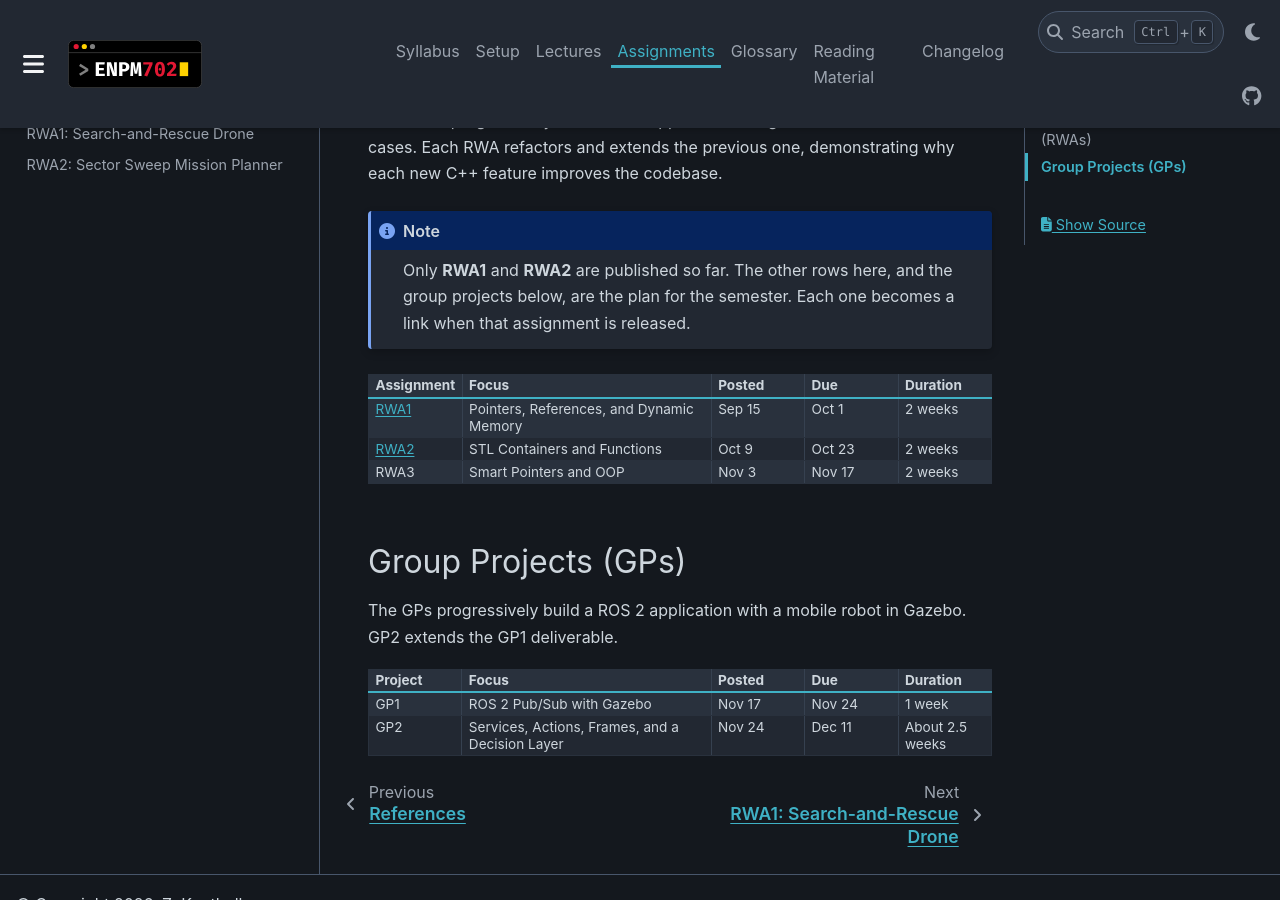
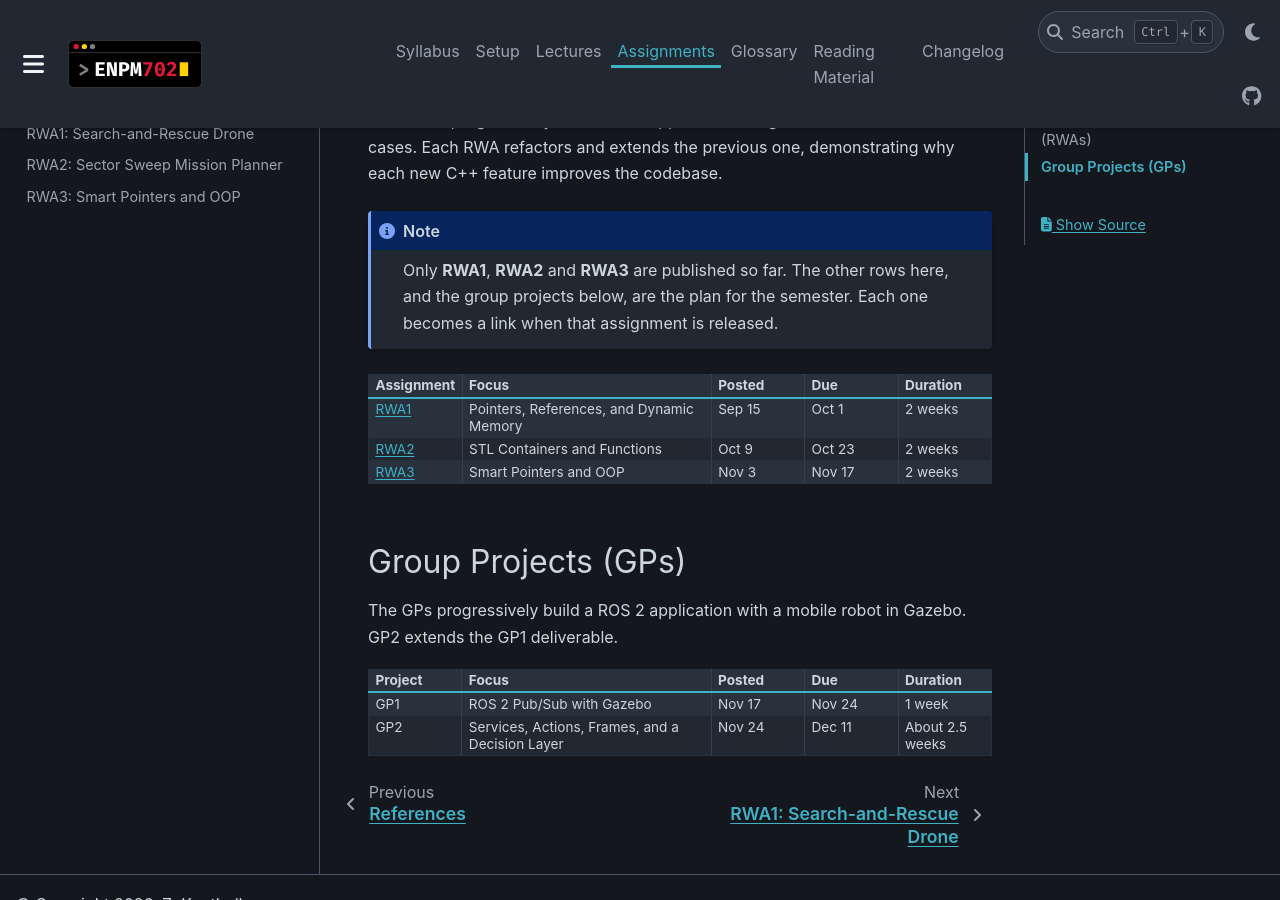
Before and after one commit to zeidk/enpm702-fall-2026-docs, a Sphinx documentation site: the page built from docs/source/assignments/index.rst, in a window 1280 px wide and 900 px high, scrolled down 593 px. Built offline with Sphinx 7.4.7 and the PyData theme 0.15.4, drawn with Linux system fonts in a browser that asks for light colours.

Commit message:
Publish RWA3: Smart Pointers and OOP
RWA3 joins the assignments table and toctree; posted Nov 3, due Nov 17.

```diff
--- a/docs/source/assignments/index.rst
+++ b/docs/source/assignments/index.rst
@@ -25,7 +25,7 @@ demonstrating why each new C++ feature improves the codebase.
 
 .. note::
 
-   Only **RWA1** and **RWA2** are published so far. The other rows here,
+   Only **RWA1**, **RWA2** and **RWA3** are published so far. The other rows here,
    and the group projects below, are the plan for the semester. Each one
    becomes a link when that assignment is released.
 
@@ -49,7 +49,7 @@ demonstrating why each new C++ feature improves the codebase.
      - Oct 9
      - Oct 23
      - 2 weeks
-   * - RWA3
+   * - :doc:`RWA3 <rwa3>`
      - Smart Pointers and OOP
      - Nov 3
      - Nov 17
@@ -91,11 +91,11 @@ in Gazebo. GP2 extends the GP1 deliverable.
 
    rwa1
    rwa2
+   rwa3
 
 ..
    Hidden for now. Uncomment an entry when that assignment is rewritten,
    and restore its row in the table above.
 
-   rwa3
    gp1
    gp2
--- a/docs/source/assignments/rwa3.rst
+++ b/docs/source/assignments/rwa3.rst
@@ -1,5 +1,3 @@
-:orphan:
-
 ====================================================
 RWA3: Smart Pointers and OOP
 ====================================================
```
